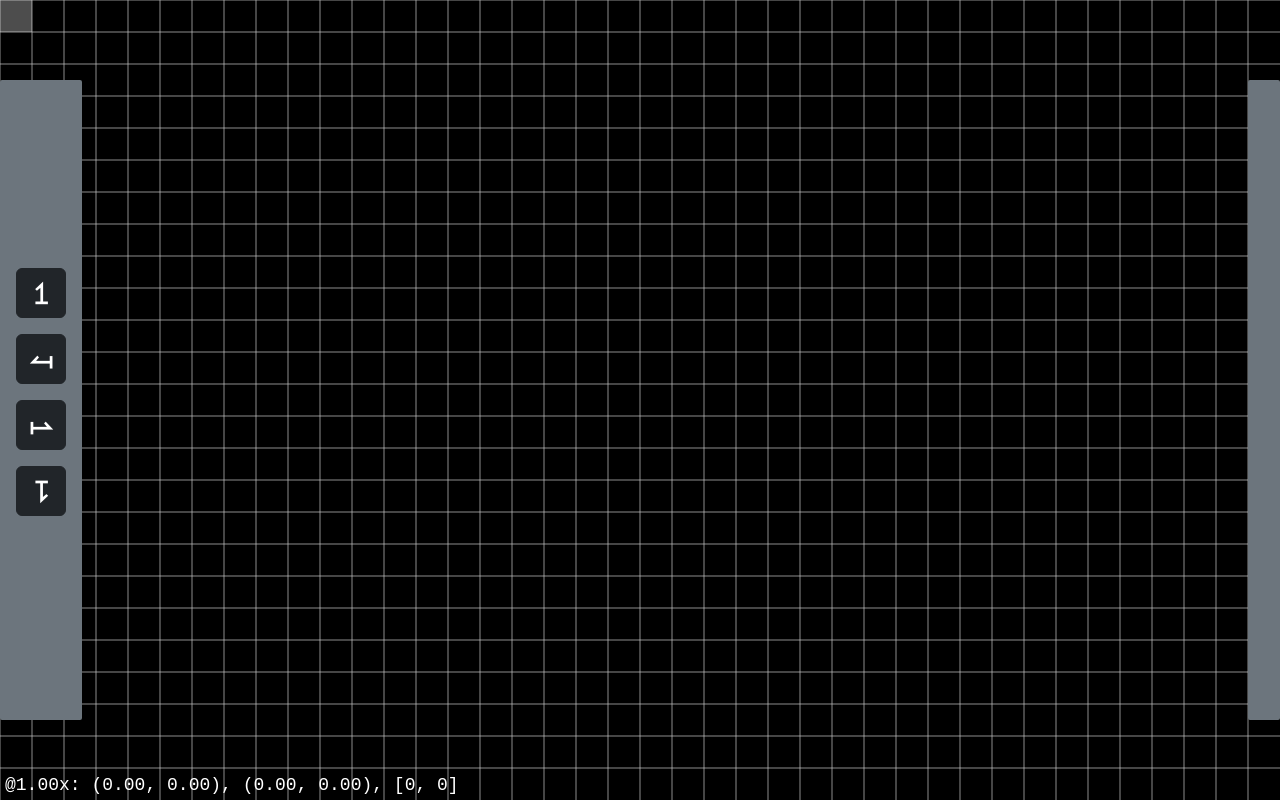
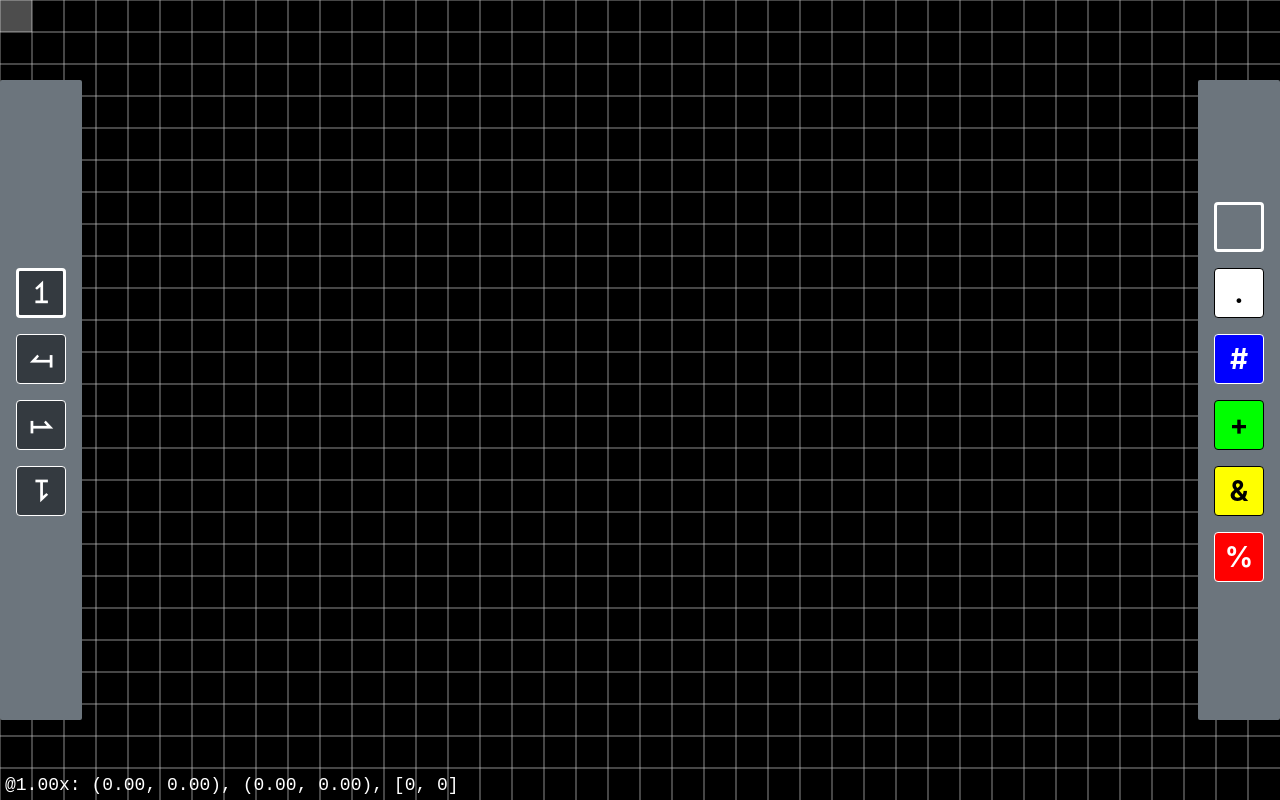
Before and after one commit to TylerSelden/ray, a plain HTML site: page mapmaker/index.html in a window 1280 px wide. Drawn offline with nearby package versions, Linux system fonts and the light colour scheme.

Commit message:
ready to place walls

```diff
--- a/mapmaker/global.js
+++ b/mapmaker/global.js
@@ -11,6 +11,9 @@ window.Global = {
     y: 0
   },
   Scene: {
-    blockSize: 32
+    blockSize: 32,
+    data: [],
+    w: 0,
+    h: 0
   }
 }
--- a/mapmaker/index.html
+++ b/mapmaker/index.html
@@ -2,19 +2,19 @@
 <html>
   <head>
     <meta name="viewport" content="width=device-width, initial-scale=1, maximum-scale=1">
-    <link href="https://cdn.jsdelivr.net/npm/bootstrap@5.3.0-alpha1/dist/css/bootstrap.min.css" rel="stylesheet" />
+        <link rel="stylesheet" href="https://cdn.jsdelivr.net/npm/bootstrap@4.4.1/dist/css/bootstrap.min.css" integrity="sha384-Vkoo8x4CGsO3+Hhxv8T/Q5PaXtkKtu6ug5TOeNV6gBiFeWPGFN9MuhOf23Q9Ifjh" crossorigin="anonymous">
     <link rel="stylesheet" href="style.css" />
     <title>MapMaker :D</title>
   </head>
   <body>
     <div class="container-fluid p-0 h-100 d-flex">
-      <div class="toolbar left d-flex flex-column justify-content-center bg-secondary p-3">
-        <button class="btn btn-dark mb-3">&LeftUpTeeVector;</button>
-        <button class="btn btn-dark mb-3">&LeftTeeVector;</button>
-        <button class="btn btn-dark mb-3">&RightTeeVector;</button>
-        <button class="btn btn-dark mb-3">&RightDownTeeVector;</button>
+      <div class="toolbar left d-flex flex-column bg-secondary p-3">
+        <button class="btn btn-dark mb-3" id="up" onclick="Global.select(0, 'up')">&LeftUpTeeVector;</button>
+        <button class="btn btn-dark mb-3" id="left" onclick="Global.select(0, 'left')">&LeftTeeVector;</button>
+        <button class="btn btn-dark mb-3" id="right" onclick="Global.select(0, 'right')">&RightTeeVector;</button>
+        <button class="btn btn-dark mb-3" id="down" onclick="Global.select(0, 'down')">&RightDownTeeVector;</button>
       </div>
-      <div class="toolbar right d-flex flex-column justify-content-center bg-secondary p-3">
+      <div class="toolbar right d-flex flex-column bg-secondary p-3" id="rightToolbar">
         <button class="hidden" id="template"></button>
       </div>
 
--- /dev/null
+++ b/mapmaker/scene.js
@@ -0,0 +1,70 @@
+Global.Scene.textureMap = {
+  ' ': {
+    color: "rgba(0, 0, 0, 0)",
+    solid: false
+  },
+  '.': {
+    color: "rgba(255, 255, 255, 1)",
+    solid: true
+  },
+  '#': {
+    color: "rgba(0, 0, 255, 1)",
+    solid: true
+  },
+  '+': {
+    color: "rgba(0, 255, 0, 1)",
+    solid: true
+  },
+  '&': {
+    color: "rgba(255, 255, 0, 1)",
+    solid: true
+  },
+  '%': {
+    color: "rgba(255, 0, 0, 1)",
+    solid: true
+  }
+}
+
+function borderColor(str) {
+  const [r, g, b] = str.match(/\d+/g).slice(0, 3).map(Number);
+  const luminance = (r * 0.299 + g * 0.587 + b * 0.114) / 255;
+  return luminance > 0.5 ? "#000" : "#fff";
+
+}
+
+function makeTexBtns() {
+  let template = document.getElementById("template");
+  for (let i in Global.Scene.textureMap) {
+    let color = Global.Scene.textureMap[i].color;
+    let e = template.cloneNode();
+
+    e.id = i;
+    e.innerText = i;
+    e.className = "btn btn-color mb-3";
+    e.style.backgroundColor = color;
+    e.style.borderColor = borderColor(color);
+    e.style.color = borderColor(color);
+
+    e.onclick = () => { Global.select(1, i) };
+
+    document.getElementById("rightToolbar").appendChild(e);
+  }
+  Global.select();
+}
+
+function place(mapX, mapY) {
+}
+
+Global.selected = ["up", ' '];
+
+Global.select = (type, btn) => {
+  if (btn) Global.selected[type] = btn;
+
+  Array.from(document.querySelectorAll(".selected")).forEach((e) => e.classList.remove("selected"));
+
+  for (let i of Global.selected) {
+    document.getElementById(i).classList.add("selected");
+  }
+}
+
+export { makeTexBtns }
--- a/mapmaker/script.js
+++ b/mapmaker/script.js
@@ -1,6 +1,7 @@
 import * as Global from "./global.js";
 import * as Events from "./events.js";
 import * as Canvas from "./canvas.js";
+import * as Scene from "./scene.js";
 
 let canvas, ctx;
 
@@ -14,6 +15,7 @@ window.onload = init;
 function init() {
   Canvas.init();
   Events.createListeners(Canvas.canvas);
+  Scene.makeTexBtns();
 
   loop();
 }
--- a/mapmaker/style.css
+++ b/mapmaker/style.css
@@ -23,6 +23,9 @@ body, html {
   height: 80vh;
   border-radius: 2px;
   background-color: #444;
+  overflow-y: auto;
+  align-items: center;
+  justify-content: safe center;
 }
 
 .toolbar .btn {
@@ -31,9 +34,11 @@ body, html {
   min-width: 50px;
   font-size: 175%;
   font-weight: bold;
+  border-color: #fff;
+  transition: border-width .1s;
 }
-.btn-color:hover, .selected {
-  border: 3px solid #fff;
+.btn:hover, .btn:active, .selected {
+  border: 3px solid !important;
 }
 .dark-border { border-color: #000; }
 .hidden { display: none; }
```
